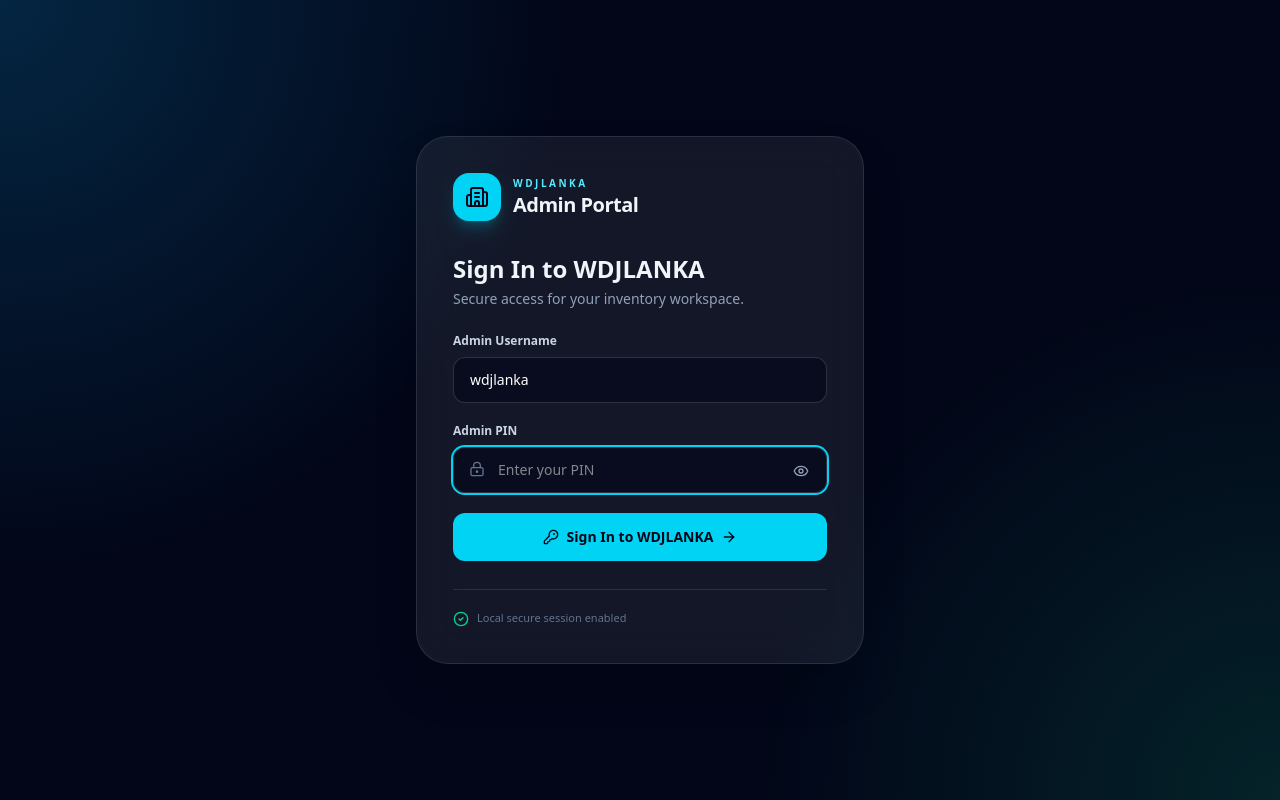
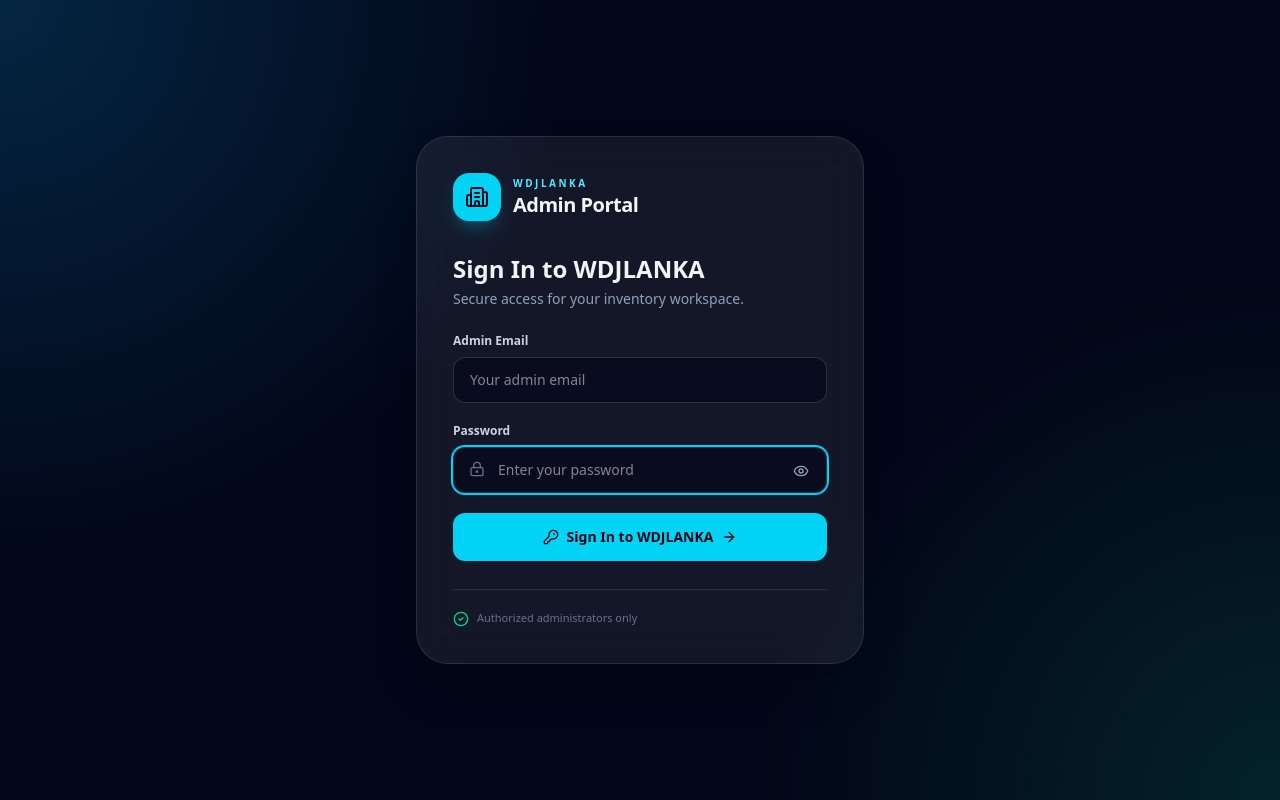
Before and after one commit to snt270913/wdjlanka_pos, a React (Vite) app: page / in a window 1280 px wide. Built offline with nearby package versions, Linux system fonts and the light colour scheme; no server answers; the database is empty.

Commit message:
Prepare admin authentication: src/components/LoginScreen.tsx

```diff
--- a/src/components/LoginScreen.tsx
+++ b/src/components/LoginScreen.tsx
@@ -4,22 +4,21 @@ import { ArrowRight, Building2, CheckCircle2, Eye, EyeOff, KeyRound, LockKeyhole
 
 export const LoginScreen: React.FC = () => {
   const { login } = useApp();
-  const [username, setUsername] = useState('wdjlanka');
+  const [username, setUsername] = useState('');
   const [pin, setPin] = useState('');
-  const [error, setError] = useState(false);
+  const [error, setError] = useState<string | null>(null);
   const [showPin, setShowPin] = useState(false);
   const [authenticating, setAuthenticating] = useState(false);
 
-  const handleSubmit = (event: React.FormEvent) => {
+  const handleSubmit = async (event: React.FormEvent) => {
     event.preventDefault();
-    setError(false);
-    const result = login(username, pin);
-    if (!result.success) {
-      setError(true);
-      setPin('');
-      return;
-    }
+    if (authenticating) return;
+    setError(null);
     setAuthenticating(true);
+    try {
+      const result = await login(username, pin);
+      if (!result.success) { setError(result.message); setPin(''); }
+    } finally { setAuthenticating(false); }
   };
 
   return (
@@ -39,26 +38,26 @@ export const LoginScreen: React.FC = () => {
           <h2 className="text-2xl font-bold">Sign In to WDJLANKA</h2>
           <p className="text-sm text-slate-400 mt-1">Secure access for your inventory workspace.</p>
         </div>
-        {error && <div className="mb-5 rounded-xl border border-red-400/50 bg-red-500/15 p-3 text-sm font-semibold text-red-200 animate-[shake_0.35s_ease-in-out]">Invalid Username or PIN. Access Denied.</div>}
+        {error && <div className="mb-5 rounded-xl border border-red-400/50 bg-red-500/15 p-3 text-sm font-semibold text-red-200 animate-[shake_0.35s_ease-in-out]">{error}</div>}
         {authenticating && <div className="mb-5 rounded-xl border border-emerald-400/50 bg-emerald-500/15 p-3 text-sm font-semibold text-emerald-200 flex items-center gap-2"><CheckCircle2 className="w-4 h-4" /> Authenticating... Welcome to WDJLANKA!</div>}
         <form onSubmit={handleSubmit} className="space-y-5">
           <div>
-            <label htmlFor="login-username-input" className="block text-xs font-bold text-slate-300 mb-2">Admin Username</label>
-            <input id="login-username-input" type="text" value={username} onChange={(event) => setUsername(event.target.value)} required placeholder="wdjlanka" autoComplete="username" className={`w-full rounded-xl bg-slate-950/60 border px-4 py-3 text-sm text-white outline-none transition focus:ring-2 focus:ring-cyan-400 ${error ? 'border-red-500' : 'border-white/15'}`} />
+            <label htmlFor="login-username-input" className="block text-xs font-bold text-slate-300 mb-2">Admin Email</label>
+            <input id="login-username-input" type="email" value={username} onChange={(event) => setUsername(event.target.value)} required placeholder="Your admin email" autoComplete="username" className={`w-full rounded-xl bg-slate-950/60 border px-4 py-3 text-sm text-white outline-none transition focus:ring-2 focus:ring-cyan-400 ${error ? 'border-red-500' : 'border-white/15'}`} />
           </div>
           <div>
-            <label htmlFor="login-pin-input" className="block text-xs font-bold text-slate-300 mb-2">Admin PIN</label>
+            <label htmlFor="login-pin-input" className="block text-xs font-bold text-slate-300 mb-2">Password</label>
             <div className="relative">
               <LockKeyhole className="absolute left-4 top-3.5 w-4 h-4 text-slate-500" />
-              <input id="login-pin-input" type={showPin ? 'text' : 'password'} inputMode="numeric" value={pin} onChange={(event) => setPin(event.target.value)} required placeholder="Enter your PIN" autoFocus className={`w-full rounded-xl bg-slate-950/60 border pl-11 pr-12 py-3 text-sm text-white outline-none transition focus:ring-2 focus:ring-cyan-400 ${error ? 'border-red-500' : 'border-white/15'}`} />
-              <button type="button" aria-label={showPin ? 'Hide PIN' : 'Show PIN'} onClick={() => setShowPin(!showPin)} className="absolute right-3 top-2.5 p-1.5 text-slate-400 hover:text-white cursor-pointer">
+              <input id="login-pin-input" type={showPin ? 'text' : 'password'} autoComplete="current-password" value={pin} onChange={(event) => setPin(event.target.value)} required placeholder="Enter your password" autoFocus className={`w-full rounded-xl bg-slate-950/60 border pl-11 pr-12 py-3 text-sm text-white outline-none transition focus:ring-2 focus:ring-cyan-400 ${error ? 'border-red-500' : 'border-white/15'}`} />
+              <button type="button" aria-label={showPin ? 'Hide password' : 'Show password'} onClick={() => setShowPin(!showPin)} className="absolute right-3 top-2.5 p-1.5 text-slate-400 hover:text-white cursor-pointer">
                 {showPin ? <EyeOff className="w-4 h-4" /> : <Eye className="w-4 h-4" />}
               </button>
             </div>
           </div>
-          <button type="submit" className="w-full rounded-xl bg-cyan-400 hover:bg-cyan-300 text-slate-950 py-3.5 font-black text-sm flex items-center justify-center gap-2 transition cursor-pointer"><KeyRound className="w-4 h-4" /> Sign In to WDJLANKA <ArrowRight className="w-4 h-4" /></button>
+          <button type="submit" disabled={authenticating} className="w-full rounded-xl bg-cyan-400 hover:bg-cyan-300 text-slate-950 py-3.5 font-black text-sm flex items-center justify-center gap-2 transition cursor-pointer"><KeyRound className="w-4 h-4" /> Sign In to WDJLANKA <ArrowRight className="w-4 h-4" /></button>
         </form>
-        <div className="mt-7 pt-5 border-t border-white/10 flex items-center gap-2 text-[11px] text-slate-500"><CheckCircle2 className="w-4 h-4 text-emerald-400" /> Local secure session enabled</div>
+        <div className="mt-7 pt-5 border-t border-white/10 flex items-center gap-2 text-[11px] text-slate-500"><CheckCircle2 className="w-4 h-4 text-emerald-400" /> Authorized administrators only</div>
       </section>
     </main>
   );
```
